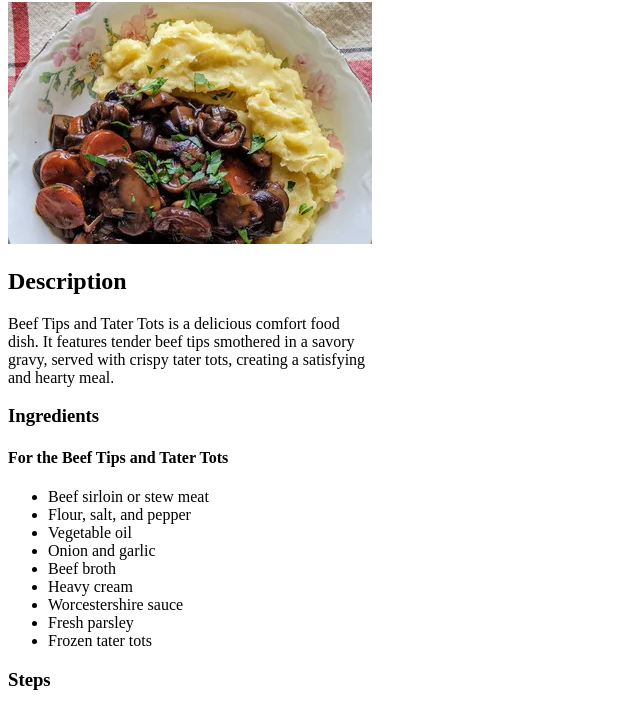
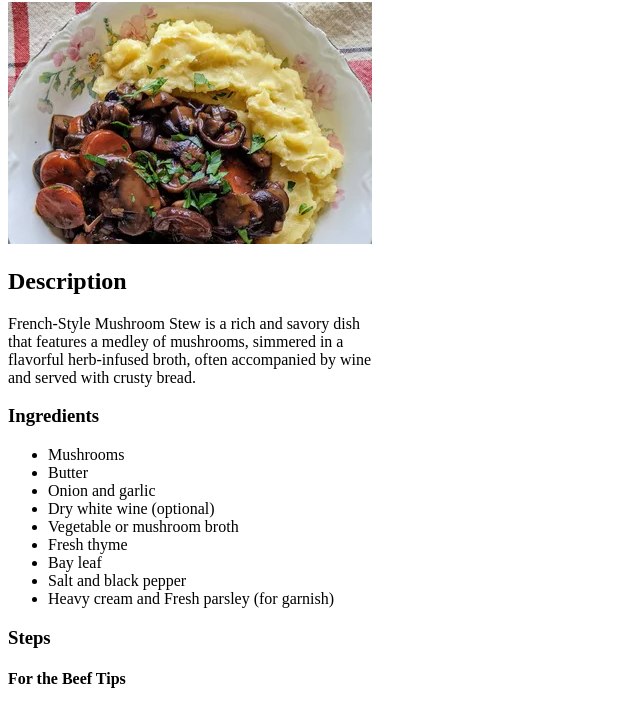
Before and after one commit to Kelvin-Peprah/odin-recipes, a plain HTML site: page odin-recipes/recipes/French-Style Mushroom Stew.html in a window 1280 px wide. Shown: the part 78-784 px from the top of the page, without its empty margins (0-640 px from the left). Drawn offline with Linux system fonts and the light colour scheme.

Commit message:
French style Mushroom stew

```diff
--- a/odin-recipes/recipes/French-Style Mushroom Stew.html
+++ b/odin-recipes/recipes/French-Style Mushroom Stew.html
@@ -13,19 +13,18 @@
         <div class="container">
             <img src="images/French-Style-Mushroom-Stew.webp" alt="French-Style Mushroom Stew">
             <h2>Description</h2>
-            <p>Beef Tips and Tater Tots is a delicious comfort food dish. It features tender beef tips smothered in a savory gravy, served with crispy tater tots, creating a satisfying and hearty meal.</p>
+            <p>French-Style Mushroom Stew is a rich and savory dish that features a medley of mushrooms, simmered in a flavorful herb-infused broth, often accompanied by wine and served with crusty bread.</p>
             <h3>Ingredients</h3>
-            <h4>For the Beef Tips and Tater Tots</h4>
             <ul>
-                <li>Beef sirloin or stew meat</li>
-                <li>Flour, salt, and pepper</li>
-                <li>Vegetable oil</li>
+                <li>Mushrooms</li>
+                <li>Butter</li>
                 <li>Onion and garlic</li>
-                <li>Beef broth</li>
-                <li>Heavy cream</li>
-                <li>Worcestershire sauce</li>
-                <li>Fresh parsley</li>
-                <li>Frozen tater tots</li>
+                <li>Dry white wine (optional)</li>
+                <li>Vegetable or mushroom broth</li>
+                <li>Fresh thyme</li>
+                <li>Bay leaf</li>
+                <li>Salt and black pepper</li>
+                <li>Heavy cream and Fresh parsley (for garnish)</li>
             </ul>
             <h3>Steps</h3>
             <h4>For the Beef Tips</h4>
```
